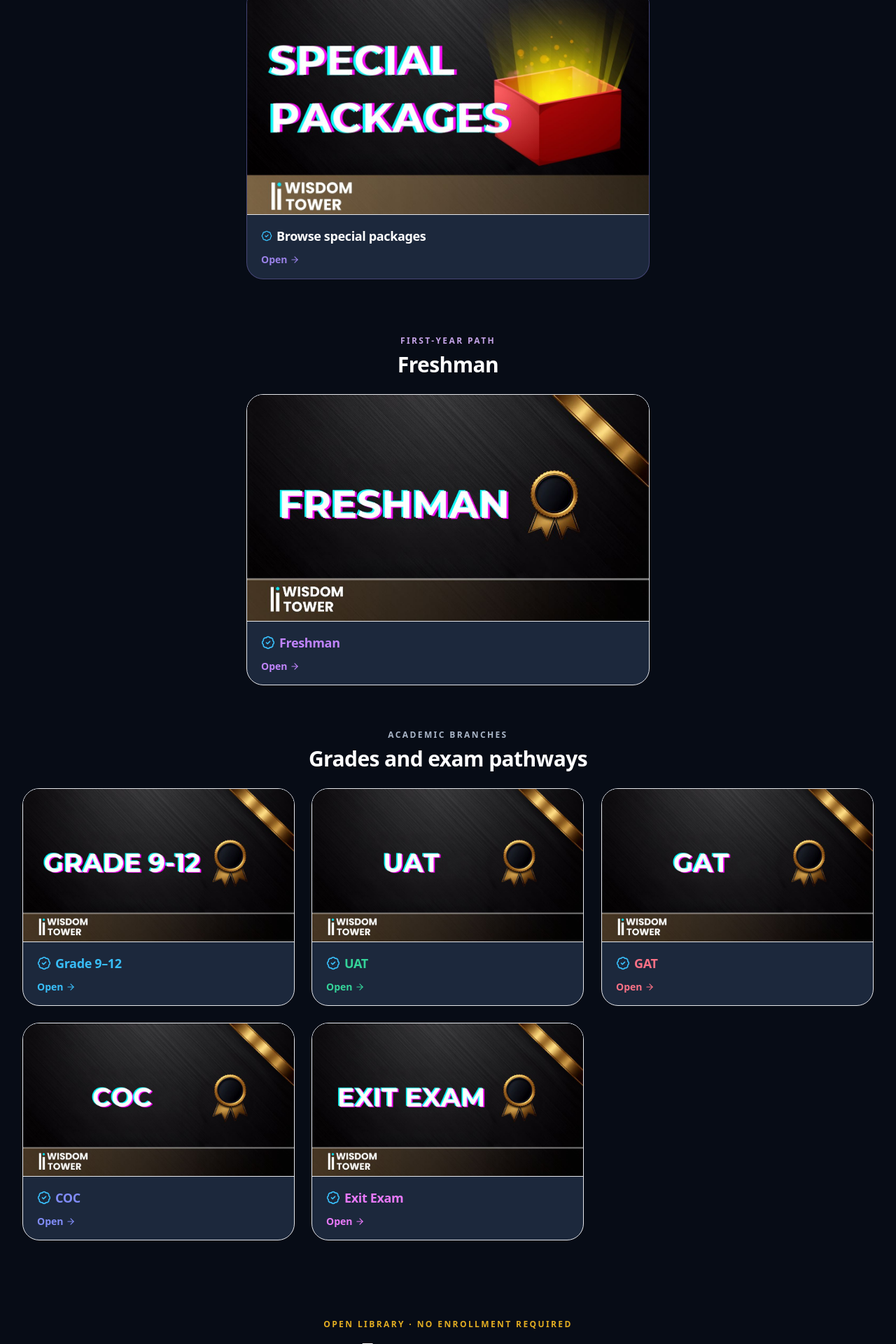
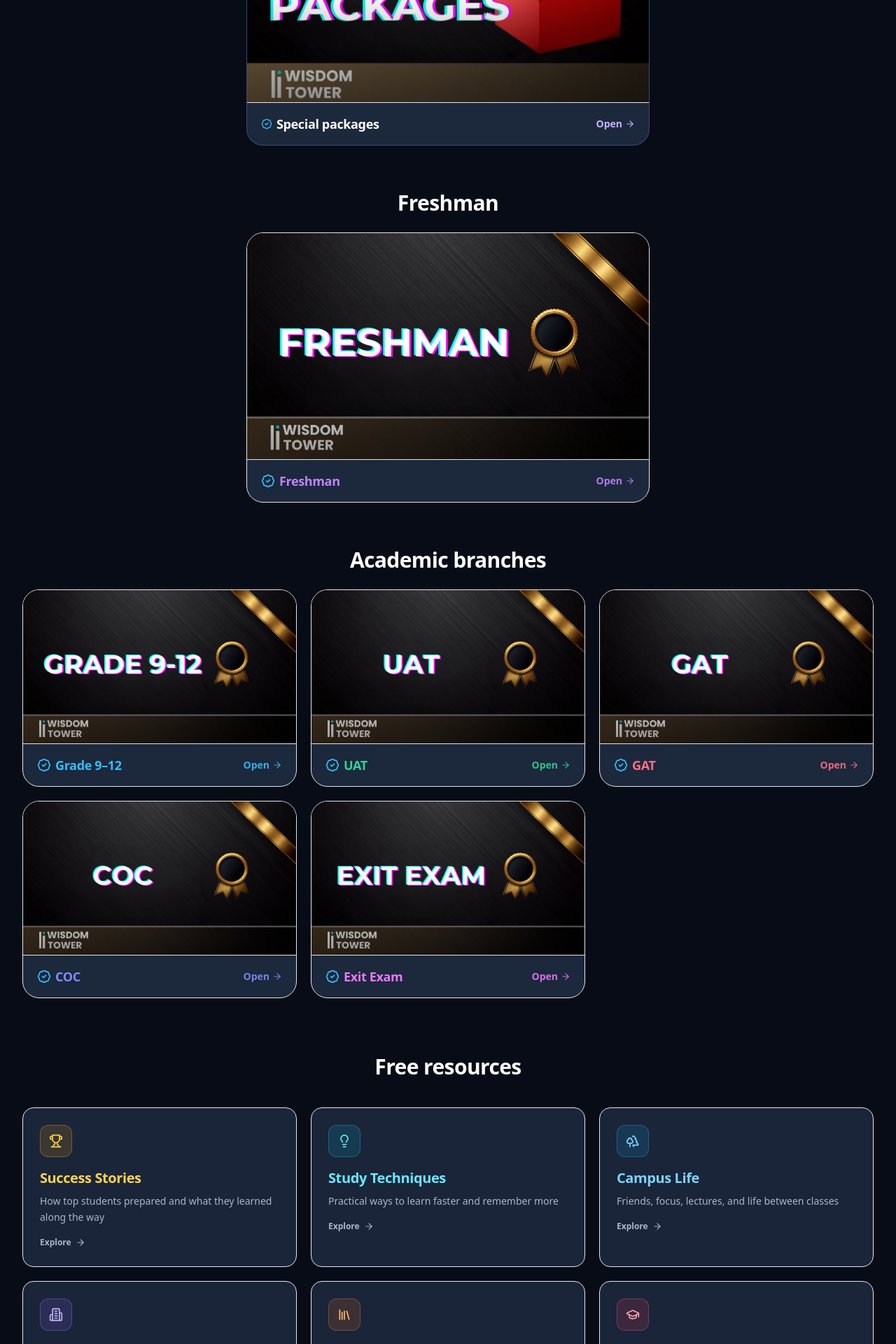
Before and after one commit to hiyabteklu/Wisdom-tower-academy, a Next.js app: page / in a window 1280 px wide. Shown: the part 1661-3581 px from the top of the page at 70% size. Built offline with nearby package versions, Linux system fonts and the light colour scheme; no server answers.

Commit message:
polish: remove public meta-copy; upgrade landing pathways UI

```diff
--- a/src/components/home/LandingPathways.tsx
+++ b/src/components/home/LandingPathways.tsx
@@ -24,7 +24,6 @@ type ProgramCard = {
   image: string;
   accent: string;
   border: string;
-  cta: string;
 };
 
 const programs: ProgramCard[] = [
@@ -35,7 +34,6 @@ const programs: ProgramCard[] = [
     image: packageImages["grade-9-12"],
     accent: "text-sky-400",
     border: "hover:border-sky-400/40",
-    cta: "Open",
   },
   {
     id: "freshman",
@@ -44,7 +42,6 @@ const programs: ProgramCard[] = [
     image: packageImages.freshman,
     accent: "text-purple-400",
     border: "hover:border-purple-400/40",
-    cta: "Open",
   },
   {
     id: "uat",
@@ -53,7 +50,6 @@ const programs: ProgramCard[] = [
     image: packageImages.uat,
     accent: "text-emerald-400",
     border: "hover:border-emerald-400/40",
-    cta: "Open",
   },
   {
     id: "gat",
@@ -62,7 +58,6 @@ const programs: ProgramCard[] = [
     image: packageImages.gat,
     accent: "text-rose-400",
     border: "hover:border-rose-400/40",
-    cta: "Open",
   },
   {
     id: "coc",
@@ -71,7 +66,6 @@ const programs: ProgramCard[] = [
     image: packageImages.coc,
     accent: "text-indigo-400",
     border: "hover:border-indigo-400/40",
-    cta: "Open",
   },
   {
     id: "exit-exam",
@@ -80,7 +74,6 @@ const programs: ProgramCard[] = [
     image: packageImages["exit-exam"],
     accent: "text-fuchsia-400",
     border: "hover:border-fuchsia-400/40",
-    cta: "Open",
   },
 ];
 
@@ -88,96 +81,117 @@ const freeResources = [
   {
     href: "/academy/success-stories",
     name: "Success Stories",
-    blurb: "Ethiopian top scorers — scores, journeys, and what stood out",
+    blurb: "How top students prepared and what they learned along the way",
     icon: Trophy,
     accent: "text-amber-300",
     border: "border-white/12 hover:border-amber-400/40",
     iconBg: "border-amber-400/30 bg-amber-500/15 text-amber-300",
-    glow: "group-hover:shadow-[0_12px_40px_-16px_rgba(251,191,36,0.35)]",
   },
   {
     href: "/academy/study-techniques",
     name: "Study Techniques",
-    blurb: "Methods to learn faster and retain under pressure",
+    blurb: "Practical ways to learn faster and remember more",
     icon: Lightbulb,
     accent: "text-cyan-300",
     border: "border-white/12 hover:border-cyan-400/40",
     iconBg: "border-cyan-400/30 bg-cyan-500/15 text-cyan-300",
-    glow: "group-hover:shadow-[0_12px_40px_-16px_rgba(34,211,238,0.3)]",
   },
   {
     href: "/academy/campus-life",
     name: "Campus Life",
-    blurb: "Friends, focus, burnout, lectures, facilities and group work",
+    blurb: "Friends, focus, lectures, and life between classes",
     icon: Trees,
     accent: "text-sky-300",
     border: "border-white/12 hover:border-sky-400/40",
     iconBg: "border-sky-400/30 bg-sky-500/15 text-sky-300",
-    glow: "group-hover:shadow-[0_12px_40px_-16px_rgba(56,189,248,0.3)]",
   },
   {
     href: "/academy/universities",
-    name: "Universities Info",
-    blurb: "Explore institutions, programs, and pathways",
+    name: "Universities",
+    blurb: "Schools, programs, and what each is known for",
     icon: Building2,
     accent: "text-violet-300",
     border: "border-white/12 hover:border-violet-400/40",
     iconBg: "border-violet-400/30 bg-violet-500/15 text-violet-300",
-    glow: "group-hover:shadow-[0_12px_40px_-16px_rgba(167,139,250,0.3)]",
   },
   {
     href: "/academy/departments",
-    name: "Department Info",
-    blurb: "What each field of study actually involves",
+    name: "Departments",
+    blurb: "Clear picture of each field before you choose",
     icon: Library,
     accent: "text-orange-300",
     border: "border-white/12 hover:border-orange-400/40",
     iconBg: "border-orange-400/30 bg-orange-500/15 text-orange-300",
-    glow: "group-hover:shadow-[0_12px_40px_-16px_rgba(251,146,60,0.3)]",
   },
   {
     href: "/academy/scholarships",
-    name: "Scholarship Info",
-    blurb: "Funding options and how to prepare applications",
+    name: "Scholarships",
+    blurb: "Funding options and how to apply with confidence",
     icon: GradCap,
     accent: "text-rose-300",
     border: "border-white/12 hover:border-rose-400/40",
     iconBg: "border-rose-400/30 bg-rose-500/15 text-rose-300",
-    glow: "group-hover:shadow-[0_12px_40px_-16px_rgba(244,63,94,0.3)]",
   },
 ];
 
+function ProgramLink({ program }: { program: ProgramCard }) {
+  return (
+    <Link
+      href={program.href}
+      className={`card-3d group relative flex flex-col overflow-hidden rounded-2xl sm:rounded-3xl border border-white/12 bg-wisdom-card ${program.border} transition-all duration-300 hover:-translate-y-1`}
+    >
+      <div className="relative aspect-video w-full overflow-hidden bg-wisdom-navy">
+        {/* eslint-disable-next-line @next/next/no-img-element */}
+        <img
+          src={program.image}
+          alt={program.name}
+          className="absolute inset-0 h-full w-full object-cover transition-transform duration-700 group-hover:scale-[1.04]"
+        />
+        <div className="absolute inset-0 bg-gradient-to-t from-black/50 via-transparent to-transparent opacity-80" />
+      </div>
+      <div className="px-4 py-3.5 sm:px-5 sm:py-4 border-t border-white/8 flex items-center justify-between gap-2">
+        <h3
+          className={`flex items-center gap-1.5 font-display text-base sm:text-lg font-bold ${program.accent}`}
+        >
+          <BadgeCheck className="w-4 h-4 sm:w-5 sm:h-5 shrink-0 text-sky-400" aria-hidden />
+          {program.name}
+        </h3>
+        <span
+          className={`inline-flex items-center gap-1 text-xs sm:text-sm font-semibold ${program.accent} opacity-90`}
+        >
+          Open
+          <ArrowRight className="w-3.5 h-3.5 transition-transform group-hover:translate-x-1" />
+        </span>
+      </div>
+    </Link>
+  );
+}
+
 export default function LandingPathways() {
   const pathwaysSection = useInView();
+  const branchPrograms = programs.filter((p) => p.id !== "freshman");
+  const freshman = programs.find((p) => p.id === "freshman");
 
   return (
     <>
       <section className="pb-16 md:pb-20 relative" ref={pathwaysSection.ref}>
         <div className="max-w-7xl mx-auto px-4 sm:px-6 lg:px-8 relative z-10">
           <div
-            className={`text-center mb-10 md:mb-12 reveal-item ${
+            className={`text-center mb-12 md:mb-14 reveal-item ${
               pathwaysSection.inView ? "is-visible" : ""
             }`}
           >
             <h2 className="font-display text-3xl md:text-4xl lg:text-5xl font-extrabold tracking-tight text-white">
               Choose your pathway
             </h2>
-            <p className="mt-4 text-wisdom-muted max-w-2xl mx-auto text-base md:text-lg leading-relaxed">
-              Special packages first, then Freshman, then the academic branches.
-            </p>
           </div>
 
-          <section className="mb-16 md:mb-20" id="special-packages">
-            <div className="text-center mb-8">
-              <p className="text-xs font-bold uppercase tracking-[0.2em] text-violet-300/90 mb-3">
-                Beyond the six branches
-              </p>
-              <h2 className="font-display text-3xl md:text-4xl font-bold text-white mb-2">
+          {/* Special packages */}
+          <section className="mb-14 md:mb-16">
+            <div className="text-center mb-6">
+              <h3 className="font-display text-2xl md:text-3xl font-bold text-white">
                 Special packages
-              </h2>
-              <p className="text-wisdom-muted max-w-lg mx-auto text-sm leading-relaxed">
-                Department tracks by year and semester. Buy each semester separately.
-              </p>
+              </h3>
             </div>
 
             <Link
@@ -185,14 +199,15 @@ export default function LandingPathways() {
               className="group block max-w-xl mx-auto overflow-hidden rounded-2xl sm:rounded-3xl border border-violet-400/30 bg-wisdom-card hover:border-violet-300/50 transition-all duration-300 hover:-translate-y-1 hover:shadow-[0_16px_48px_-16px_rgba(167,139,250,0.35)]"
             >
               <div className="relative aspect-video w-full overflow-hidden bg-wisdom-navy">
-                <SafeCoverImage src={SPECIAL_PACKAGES_HUB_IMAGE} alt="" />
+                <SafeCoverImage src={SPECIAL_PACKAGES_HUB_IMAGE} alt="Special packages" />
+                <div className="absolute inset-0 bg-gradient-to-t from-black/45 via-transparent to-transparent" />
               </div>
-              <div className="px-4 py-3.5 sm:px-5 sm:py-4 border-t border-white/8 text-left">
-                <h3 className="flex items-center gap-1.5 font-display text-base sm:text-lg font-bold text-white group-hover:text-violet-200 transition-colors">
+              <div className="px-4 py-3.5 sm:px-5 sm:py-4 border-t border-white/8 flex items-center justify-between gap-2">
+                <h4 className="flex items-center gap-1.5 font-display text-base sm:text-lg font-bold text-white group-hover:text-violet-200 transition-colors">
                   <BadgeCheck className="w-4 h-4 shrink-0 text-sky-400" aria-hidden />
-                  Browse special packages
-                </h3>
-                <span className="mt-2.5 inline-flex items-center gap-1 text-xs sm:text-sm font-semibold text-violet-400/90">
+                  Special packages
+                </h4>
+                <span className="inline-flex items-center gap-1 text-xs sm:text-sm font-semibold text-violet-300">
                   Open
                   <ArrowRight className="w-3.5 h-3.5 transition-transform group-hover:translate-x-1" />
                 </span>
@@ -200,132 +215,59 @@ export default function LandingPathways() {
             </Link>
           </section>
 
-          <section className="mb-12 md:mb-16">
+          {/* Freshman */}
+          {freshman && (
+            <section className="mb-14 md:mb-16">
+              <div className="text-center mb-6">
+                <h3 className="font-display text-2xl md:text-3xl font-bold text-white">Freshman</h3>
+              </div>
+              <div className="max-w-xl mx-auto">
+                <ProgramLink program={freshman} />
+              </div>
+            </section>
+          )}
+
+          {/* Academic branches */}
+          <section className="mb-16 md:mb-20">
             <div className="text-center mb-6">
-              <p className="text-xs font-bold uppercase tracking-[0.2em] text-purple-300/90 mb-2">
-                First-year path
-              </p>
-              <h2 className="font-display text-2xl md:text-3xl font-bold text-white">Freshman</h2>
+              <h3 className="font-display text-2xl md:text-3xl font-bold text-white">
+                Academic branches
+              </h3>
             </div>
-            <div className="max-w-xl mx-auto">
-              {programs
-                .filter((p) => p.id === "freshman")
-                .map((program) => (
-                  <Link
-                    key={program.id}
-                    href={program.href}
-                    className={`card-3d group relative flex flex-col overflow-hidden rounded-2xl sm:rounded-3xl border border-white/12 bg-wisdom-card ${program.border}`}
-                  >
-                    <div className="relative aspect-video w-full overflow-hidden bg-wisdom-navy">
-                      {/* eslint-disable-next-line @next/next/no-img-element */}
-                      <img
-                        src={program.image}
-                        alt={program.name}
-                        className="absolute inset-0 h-full w-full object-cover transition-transform duration-700 group-hover:scale-[1.03]"
-                      />
-                    </div>
-                    <div className="px-4 py-3.5 sm:px-5 sm:py-4 border-t border-white/8">
-                      <h3
-                        className={`flex items-center gap-1.5 font-display text-base sm:text-lg font-bold ${program.accent}`}
-                      >
-                        <BadgeCheck
-                          className="w-4 h-4 sm:w-5 sm:h-5 shrink-0 text-sky-400"
-                          aria-label="Verified"
-                        />
-                        {program.name}
-                      </h3>
-                      <div
-                        className={`mt-2.5 flex items-center gap-1 text-xs sm:text-sm font-semibold ${program.accent}`}
-                      >
-                        {program.cta}
-                        <ArrowRight className="w-3.5 h-3.5 transition-transform group-hover:translate-x-1" />
-                      </div>
-                    </div>
-                  </Link>
-                ))}
+            <div className="grid grid-cols-1 sm:grid-cols-2 lg:grid-cols-3 gap-4 sm:gap-5">
+              {branchPrograms.map((program) => (
+                <ProgramLink key={program.id} program={program} />
+              ))}
             </div>
           </section>
 
-          <div className="text-center mb-6">
-            <p className="text-xs font-bold uppercase tracking-[0.2em] text-wisdom-muted mb-2">
-              Academic branches
-            </p>
-            <h2 className="font-display text-2xl md:text-3xl font-bold text-white">
-              Grades and exam pathways
-            </h2>
-          </div>
-          <div className="perspective-scene grid grid-cols-1 sm:grid-cols-2 lg:grid-cols-3 gap-5 md:gap-6">
-            {programs
-              .filter((p) => p.id !== "freshman")
-              .map((program) => (
-                <Link
-                  key={program.id}
-                  href={program.href}
-                  className={`card-3d group relative flex flex-col overflow-hidden rounded-2xl sm:rounded-3xl border border-white/12 bg-wisdom-card ${program.border}`}
-                >
-                  <div className="relative aspect-video w-full overflow-hidden bg-wisdom-navy">
-                    {/* eslint-disable-next-line @next/next/no-img-element */}
-                    <img
-                      src={program.image}
-                      alt={program.name}
-                      className="absolute inset-0 h-full w-full object-cover transition-transform duration-700 group-hover:scale-[1.03]"
-                    />
-                  </div>
-                  <div className="px-4 py-3.5 sm:px-5 sm:py-4 border-t border-white/8">
-                    <h3
-                      className={`flex items-center gap-1.5 font-display text-base sm:text-lg font-bold ${program.accent}`}
-                    >
-                      <BadgeCheck
-                        className="w-4 h-4 sm:w-5 sm:h-5 shrink-0 text-sky-400"
-                        aria-label="Verified"
-                      />
-                      {program.name}
-                    </h3>
-                    <div
-                      className={`mt-2.5 flex items-center gap-1 text-xs sm:text-sm font-semibold ${program.accent}`}
-                    >
-                      {program.cta}
-                      <ArrowRight className="w-3.5 h-3.5 transition-transform group-hover:translate-x-1" />
-                    </div>
-                  </div>
-                </Link>
-              ))}
-          </div>
-
-          <section className="mt-24 md:mt-28">
-            <div className="text-center mb-10">
-              <p className="text-xs font-bold uppercase tracking-[0.2em] text-amber-400/90 mb-3">
-                Open library · no enrollment required
-              </p>
-              <h2 className="font-display text-3xl md:text-4xl font-bold text-white mb-3">
+          {/* Free resources */}
+          <section className="mb-8">
+            <div className="text-center mb-8 md:mb-10">
+              <h3 className="font-display text-2xl md:text-3xl font-bold text-white mb-2">
                 Free resources
-              </h2>
-              <p className="text-wisdom-muted max-w-lg mx-auto text-base leading-relaxed">
-                Guidance beyond the academic branches: stories, techniques, campus life,
-                universities, departments, and scholarships.
-              </p>
+              </h3>
             </div>
 
-            <div className="grid grid-cols-1 sm:grid-cols-2 lg:grid-cols-3 gap-5">
-              {freeResources.map((item, index) => {
+            <div className="grid grid-cols-1 sm:grid-cols-2 lg:grid-cols-3 gap-4 sm:gap-5">
+              {freeResources.map((item) => {
                 const Icon = item.icon;
                 return (
                   <Link
                     key={item.href}
                     href={item.href}
-                    className={`group relative rounded-2xl border bg-wisdom-card/95 p-6 transition-all duration-400 ease-out hover:-translate-y-1.5 hover:bg-white/[0.04] ${item.border} ${item.glow}`}
-                    style={{ animationDelay: `${index * 60}ms` }}
+                    className={`group relative rounded-2xl border bg-wisdom-card/95 p-5 sm:p-6 transition-all duration-300 ease-out hover:-translate-y-1.5 hover:bg-white/[0.04] ${item.border}`}
                   >
                     <div
-                      className={`mb-4 inline-flex p-3 rounded-xl border ${item.iconBg} transition-transform duration-300 group-hover:scale-110 group-hover:rotate-[-3deg]`}
+                      className={`mb-4 inline-flex p-3 rounded-xl border ${item.iconBg} transition-transform duration-300 group-hover:scale-110`}
                     >
                       <Icon className="w-5 h-5" />
                     </div>
-                    <h3
-                      className={`font-display text-xl mb-2 font-semibold transition-colors ${item.accent}`}
+                    <h4
+                      className={`font-display text-lg sm:text-xl mb-2 font-semibold transition-colors ${item.accent}`}
                     >
                       {item.name}
-                    </h3>
+                    </h4>
                     <p className="text-sm text-wisdom-muted leading-relaxed">{item.blurb}</p>
                     <span className="mt-4 inline-flex items-center gap-1.5 text-xs font-semibold text-wisdom-muted group-hover:text-white/90 transition-colors">
                       Explore
@@ -337,7 +279,7 @@ export default function LandingPathways() {
             </div>
           </section>
 
-          <section className="mt-24 md:mt-28" id="partnership">
+          <section className="mt-20 md:mt-24" id="partnership">
             <div className="max-w-3xl mx-auto">
               <PartnershipPath />
             </div>
--- a/src/components/home/LandingQuoteCard.tsx
+++ b/src/components/home/LandingQuoteCard.tsx
@@ -25,7 +25,7 @@ export default function LandingQuoteCard() {
         setQ(quoteForSlot());
         setVisible(true);
       }, 280);
-    }, 60_000); // recheck every minute; swaps when 2h slot changes
+    }, 60_000);
     return () => {
       window.clearTimeout(t);
       window.clearInterval(id);
@@ -38,7 +38,7 @@ export default function LandingQuoteCard() {
     <section className="pb-10 md:pb-14 relative">
       <div className="max-w-5xl mx-auto px-4 sm:px-6 lg:px-8">
         <div
-          className={`relative overflow-hidden rounded-2xl sm:rounded-3xl border border-cyan-400/25 bg-gradient-to-br from-wisdom-card via-wisdom-navy/80 to-wisdom-card px-6 py-8 sm:px-10 sm:py-10 shadow-card-3d transition-all duration-500 ${
+          className={`relative overflow-hidden rounded-2xl sm:rounded-3xl border border-cyan-400/20 bg-gradient-to-br from-wisdom-card via-wisdom-navy/90 to-wisdom-card px-6 py-8 sm:px-10 sm:py-10 shadow-card-3d transition-all duration-500 ${
             visible ? "opacity-100 translate-y-0" : "opacity-0 translate-y-2"
           }`}
         >
@@ -50,14 +50,10 @@ export default function LandingQuoteCard() {
               <Quote className="w-6 h-6" />
             </span>
             <div className="min-w-0 flex-1">
-              <p className="text-[11px] font-bold uppercase tracking-[0.2em] text-cyan-300/90 mb-3">
-                Today&apos;s line
-              </p>
               <blockquote className="font-display text-lg sm:text-xl md:text-2xl font-semibold text-white leading-snug tracking-tight">
                 &ldquo;{q.text}&rdquo;
               </blockquote>
               <p className="mt-4 text-sm font-medium text-amber-200/90">— {q.author}</p>
-              <p className="mt-2 text-[11px] text-wisdom-muted">Refreshes every two hours</p>
             </div>
           </div>
         </div>
```
